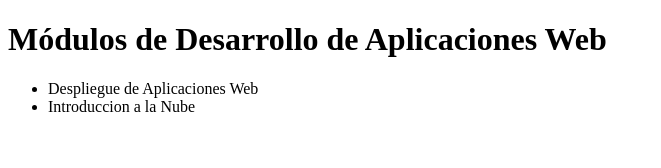
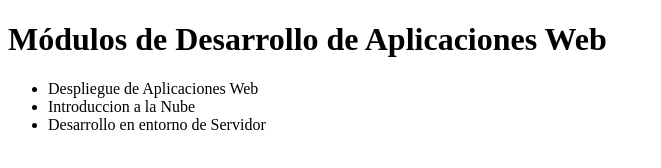
Before and after one commit to alblujan/dawAct1.3, a plain HTML site: page index.html in a window 1280 px wide. Shown: the whole page, without its empty margins (0-661 px from the left). Drawn offline with Linux system fonts and the light colour scheme.

Commit message:
Primer commit en rama version1

```diff
--- a/index.html
+++ b/index.html
@@ -10,6 +10,7 @@
     <ul>
       <li>Despliegue de Aplicaciones Web</li>
       <li>Introduccion a la Nube</li>
+      <li>Desarrollo en entorno de Servidor</li>
     </ul>
   </body>
 </html>
```
